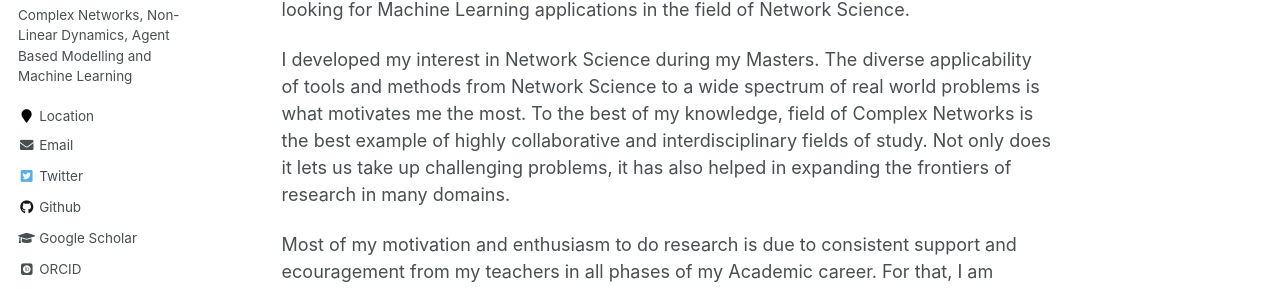
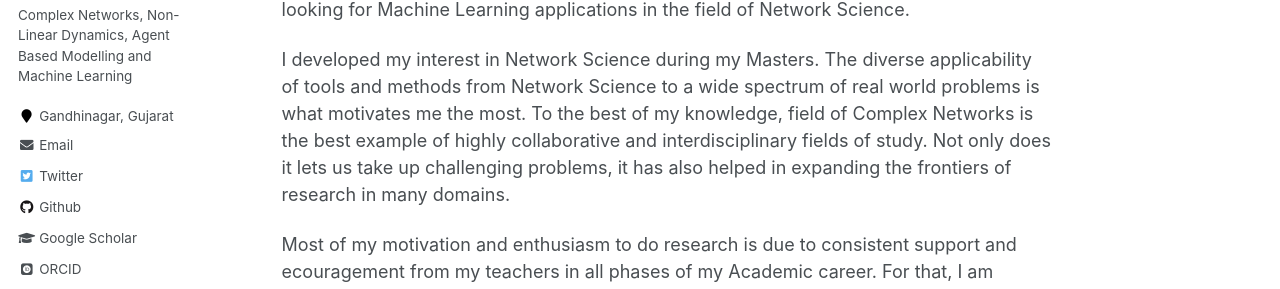
Before and after one commit to ChakreshIITGN/ChakreshIITGN.github.io, a Jekyll site: the page built from _pages/about.md, in a window 1280 px wide. Shown: the part 350-639 px from the top of the page. Built offline with Jekyll 4.4.1, drawn with Linux system fonts in a browser that asks for light colours; emoji names are drawn with the system emoji font; some web fonts are replaced.

Commit message:
Update _config.yml

```diff
--- a/_config.yml
+++ b/_config.yml
@@ -83,7 +83,7 @@ author:
   name             : "Chakresh Kr. Singh"
   avatar           : "profile.png"
   bio              : "Complex Networks, Non-Linear Dynamics, Agent Based Modelling and Machine Learning"
-  location         : "Location"
+  location         : "Gandhinagar, Gujarat"
   employer         :
   pubmed           : #"https://www.ncbi.nlm.nih.gov/pubmed/?term=john+snow"
   googlescholar    : "https://scholar.google.com/citations?user=gVJ0pTIAAAAJ&hl=en"
```
